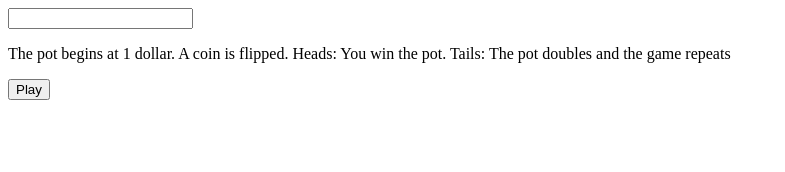
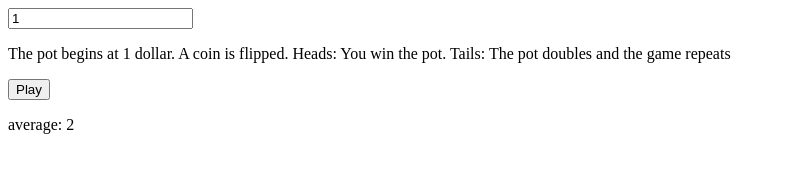
Before and after one commit to JoshOrndorff/StPetersburg, a plain HTML site: page index.html in a window 1280 px wide. Both pictures are taken after a click on the button "Play". Shown: the whole page, without its empty margins (0-785 px from the left). Drawn offline with Linux system fonts and the light colour scheme.

Commit message:
Fix default value

```diff
--- a/index.html
+++ b/index.html
@@ -7,7 +7,7 @@
   </head>
 
   <body>
-    <input type="number" min="1" default="1" id="timesBox" />
+    <input type="number" min="1" id="timesBox" />
 
     <p>The pot begins at 1 dollar. A coin is flipped.
       Heads: You win the pot.
--- a/index.js
+++ b/index.js
@@ -2,9 +2,15 @@
 
 document.addEventListener("DOMContentLoaded", function(event){
 
+  // DOM Elements
+  var playButton = document.getElementById("play")
+  var timesBox = document.getElementById("timesBox")
+
+  // Set default number of times
+  timesBox.value = timesBox.value != "" ? timesBox.value : 1
   // Attach event listeners for play button.
-  document.getElementById("play").addEventListener("click", () => {
-    var times = parseInt(document.getElementById("timesBox").value, 10)
+  playButton.addEventListener("click", () => {
+    var times = parseInt(timesBox.value, 10)
     var payoffs = repeatedPlay(times)
 
     var mean = payoffs.reduce((x, y) => (x+y))
```
